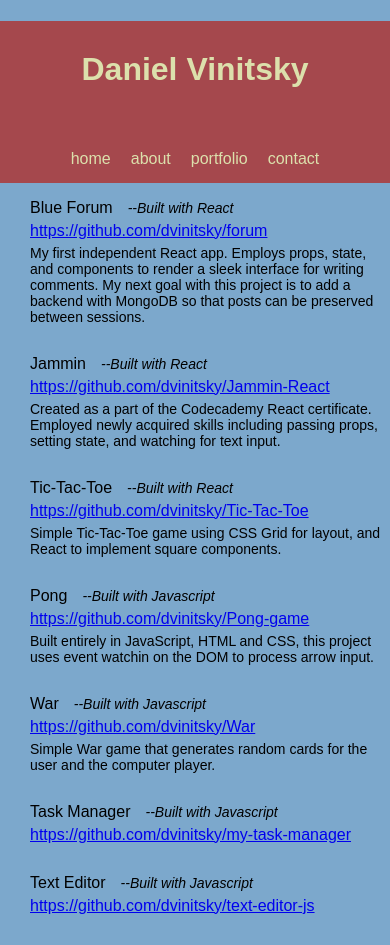
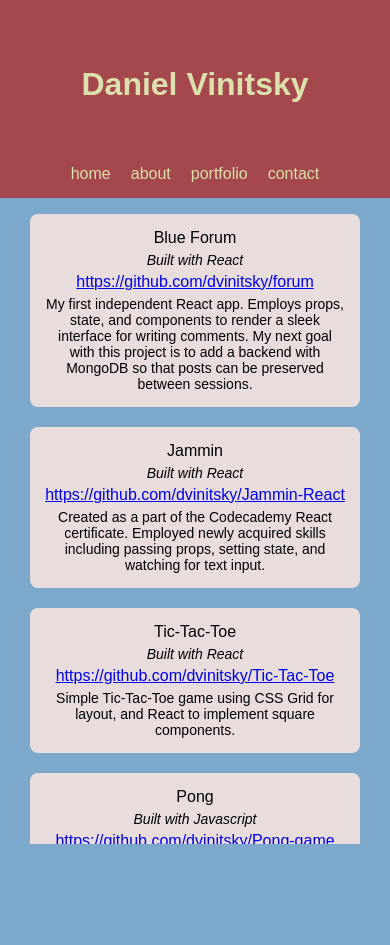
Before and after one commit to dvinihan/Profile, a React (Create React App) app: page / in a window 390 px wide. Both pictures are taken after a click on the element "portfolio". After the commit the page ends 844 px from the top, so only its background shows below. Built offline with nearby package versions, Linux system fonts and the light colour scheme.

Commit message:
Add grid layout for responsive design

```diff
--- a/src/App.css
+++ b/src/App.css
@@ -1,10 +1,12 @@
 html {
   font-family: helvetica;
+  width: auto;
   background-color: #7ca8cc;
-  width: auto;
 }
 
 header {
+  margin: 0;
+  padding: 15px;
   background-color: #a5484d;
   text-align: center;
   width: auto;;
--- a/src/App.js
+++ b/src/App.js
@@ -67,7 +67,7 @@ class App extends Component {
 
     setpageContent(section) {
       if(section === "portfolio"){
-        document.getElementsByClassName('projectsContainer')[0].style.display = "block";
+        document.getElementsByClassName('projectsContainer')[0].style.display = "grid";
         document.getElementsByClassName('pageContent')[0].innerHTML = "";
       }
       else {
--- a/src/Components/Project.css
+++ b/src/Components/Project.css
@@ -1,27 +1,39 @@
 :root {
-    --margin: 5px;
+    --topMargin: 5px;
+    --spaceMargin: 20px;
+
     --usedTech-font-size: 14px;
 }
 
 .projectsContainer {
     display: none;
+    grid-template-columns: repeat(auto-fit, minmax(300px, 1fr));
+    text-align: center;
+    column-gap: var(--spaceMargin);
+    row-gap: var(--spaceMargin);
+    margin-right: 30px;
+    margin-bottom: 15px;
+
+
 }
 
-.group {
-    margin-bottom: 30px;
+.project {
+    padding: 15px;
+    background-color: #e9dcdc;
+    border-radius: 8px;
 }
 
 .projectURL {
-    margin-top: var(--margin);
+    margin-top: var(--topMargin);
 }
 
 .techUsed {
     font-style: italic;
     font-size: var(--usedTech-font-size);
-    margin-left: 15px;
+    margin-top: var(--topMargin);
 }
 
 .description {
-    margin-top: var(--margin);
+    margin-top: var(--topMargin);
     font-size: 14px;
 }
--- a/src/Components/Project.js
+++ b/src/Components/Project.js
@@ -9,9 +9,9 @@ export class Project extends Component {
 				<div className="projectsContainer pageContent">
 					{this.props.projects.map(element => {
 						return (
-							<div key={element.projectName} className="group">
-									<div className="projectName">{element.projectName}
-									<span className="techUsed">--Built with {element.techUsed}</span></div>
+							<div key={element.projectName} className="project">
+									<div className="projectName">{element.projectName}</div>
+									<div className="techUsed">Built with {element.techUsed}</div>
 									<div className="projectURL" ><a target="_blank" href={element.projectURL}>{element.projectURL}</a></div>
 									<div className="description">{element.description}</div>
 							</div>
--- a/src/index.css
+++ b/src/index.css
@@ -1,4 +1,11 @@
+html {
+  overflow: hidden;
+  height: 100%;
+}
+
 body {
+  height: 100%;
+  overflow: auto;
   margin: 0;
   padding: 0;
   font-family: sans-serif;
```
